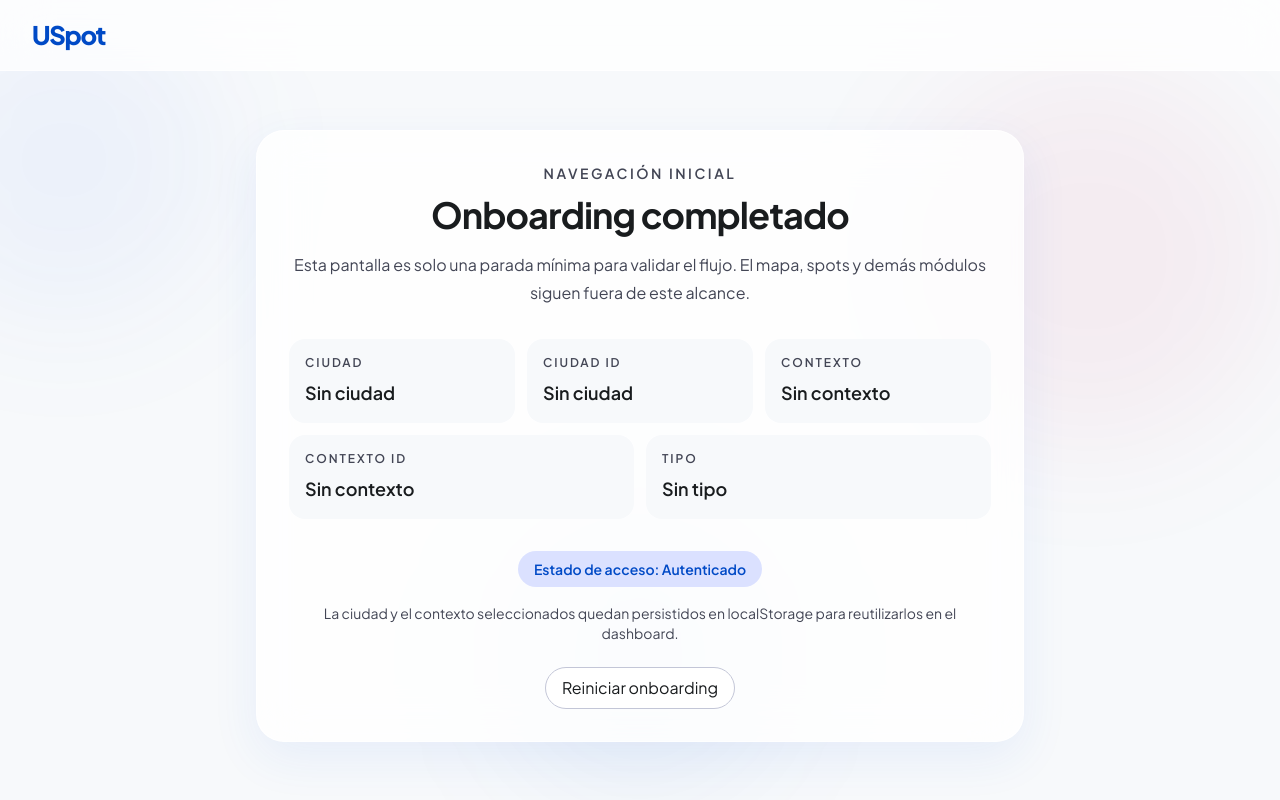
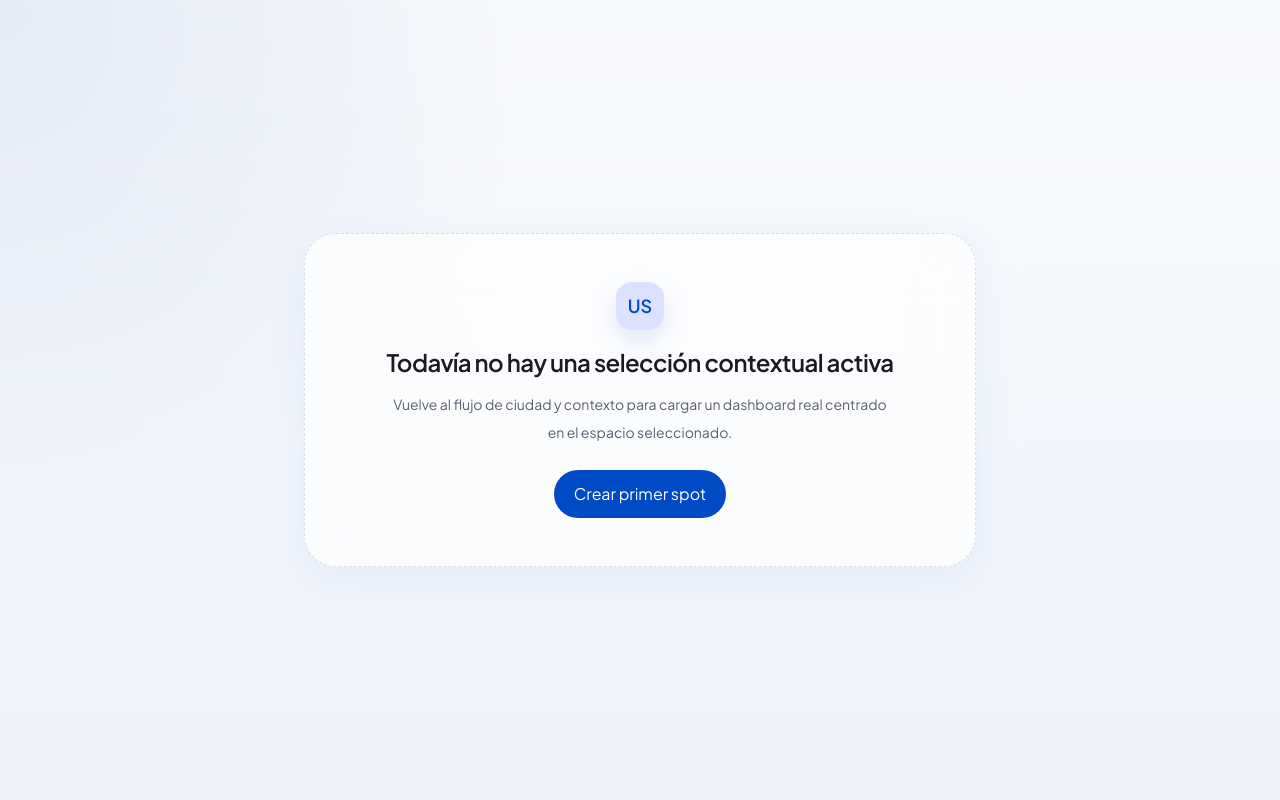
Before and after one commit to jesusdcantillo/uspot, a Next.js app in the folder frontend/: page /dashboard in a window 1280 px wide. Built offline with nearby package versions, Linux system fonts and the light colour scheme; no server answers.

Commit message:
Eliminar el componente `DashboardShell` del `DashboardPage` y ajustar la importación para simplificar la estructura del código.

```diff
--- a/frontend/app/dashboard/page.tsx
+++ b/frontend/app/dashboard/page.tsx
@@ -1,131 +1,12 @@
 "use client";
 
-import { Suspense, useMemo } from "react";
-import { useRouter } from "next/navigation";
-import {
-  OnboardingProvider,
-  useOnboarding,
-} from "@/components/onboarding/onboarding-provider";
-import { OnboardingLayout } from "@/components/onboarding/onboarding-layout";
-import { useSearchParams } from "next/navigation";
-
-function DashboardShell() {
-  const router = useRouter();
-  const searchParams = useSearchParams();
-  const { state } = useOnboarding();
-  const { clearOnboarding } = useOnboarding();
-
-  const mode =
-    searchParams.get("mode") ?? state.explorationMode ?? "authenticated";
-
-  const summary = useMemo(() => {
-    return {
-      cityId: state.selectedCityId ?? "Sin ciudad",
-      cityName: state.selectedCityName ?? "Sin ciudad",
-      contextId: state.selectedContextId ?? "Sin contexto",
-      contextName: state.selectedContextName ?? "Sin contexto",
-      contextType: state.selectedContextType ?? "Sin tipo",
-    };
-  }, [
-    state.selectedCityId,
-    state.selectedCityName,
-    state.selectedContextId,
-    state.selectedContextName,
-    state.selectedContextType,
-  ]);
-
-  return (
-    <OnboardingLayout>
-      <section className="mx-auto w-full max-w-3xl rounded-[1.75rem] border border-white/70 bg-white/80 p-8 text-center shadow-[0_16px_48px_rgba(37,99,235,0.08)] backdrop-blur-xl">
-        <p className="text-sm font-semibold uppercase tracking-[0.18em] text-[#434655]">
-          Navegación inicial
-        </p>
-        <h1 className="mt-3 text-4xl font-bold tracking-tight text-[#191c1e]">
-          Onboarding completado
-        </h1>
-        <p className="mt-4 text-base leading-7 text-[#434655]">
-          Esta pantalla es solo una parada mínima para validar el flujo. El
-          mapa, spots y demás módulos siguen fuera de este alcance.
-        </p>
-
-        <div className="mt-8 grid gap-3 text-left sm:grid-cols-3">
-          <div className="rounded-2xl bg-[#f7f9fb] p-4">
-            <p className="text-xs font-semibold uppercase tracking-[0.16em] text-[#434655]">
-              Ciudad
-            </p>
-            <p className="mt-2 text-lg font-semibold text-[#191c1e]">
-              {summary.cityName}
-            </p>
-          </div>
-          <div className="rounded-2xl bg-[#f7f9fb] p-4">
-            <p className="text-xs font-semibold uppercase tracking-[0.16em] text-[#434655]">
-              Ciudad ID
-            </p>
-            <p className="mt-2 text-lg font-semibold text-[#191c1e]">
-              {summary.cityId}
-            </p>
-          </div>
-          <div className="rounded-2xl bg-[#f7f9fb] p-4">
-            <p className="text-xs font-semibold uppercase tracking-[0.16em] text-[#434655]">
-              Contexto
-            </p>
-            <p className="mt-2 text-lg font-semibold text-[#191c1e]">
-              {summary.contextName}
-            </p>
-          </div>
-        </div>
-
-        <div className="mt-3 grid gap-3 text-left sm:grid-cols-2">
-          <div className="rounded-2xl bg-[#f7f9fb] p-4">
-            <p className="text-xs font-semibold uppercase tracking-[0.16em] text-[#434655]">
-              Contexto ID
-            </p>
-            <p className="mt-2 text-lg font-semibold text-[#191c1e]">
-              {summary.contextId}
-            </p>
-          </div>
-          <div className="rounded-2xl bg-[#f7f9fb] p-4">
-            <p className="text-xs font-semibold uppercase tracking-[0.16em] text-[#434655]">
-              Tipo
-            </p>
-            <p className="mt-2 text-lg font-semibold text-[#191c1e]">
-              {summary.contextType}
-            </p>
-          </div>
-        </div>
-
-        <div className="mt-8 inline-flex rounded-full bg-[#dbe1ff] px-4 py-2 text-sm font-semibold text-[#004ac6]">
-          Estado de acceso: {mode === "guest" ? "Invitado" : "Autenticado"}
-        </div>
-
-        <p className="mt-4 text-sm text-[#434655]">
-          La ciudad y el contexto seleccionados quedan persistidos en
-          localStorage para reutilizarlos en el dashboard.
-        </p>
-
-        <div className="mt-6 flex justify-center">
-          <button
-            type="button"
-            onClick={() => {
-              clearOnboarding();
-              router.replace("/");
-            }}
-            className="rounded-full border border-[#c3c6d7] bg-white px-4 py-2 text-sm font-semibold text-[#191c1e] transition hover:bg-[#f6f8ff]"
-          >
-            Reiniciar onboarding
-          </button>
-        </div>
-      </section>
-    </OnboardingLayout>
-  );
-}
+import { OnboardingProvider } from "@/components/onboarding/onboarding-provider";
+import { DashboardShell } from "@/components/dashboard/dashboard-shell";
 
 export default function DashboardPage() {
   return (
     <OnboardingProvider>
-      <Suspense fallback={null}>
-        <DashboardShell />
-      </Suspense>
+      <DashboardShell />
     </OnboardingProvider>
   );
 }
--- a/frontend/app/layout.tsx
+++ b/frontend/app/layout.tsx
@@ -1,5 +1,6 @@
 import type { Metadata } from "next";
 import { Plus_Jakarta_Sans } from "next/font/google";
+import "leaflet/dist/leaflet.css";
 import "./globals.css";
 
 const plusJakartaSans = Plus_Jakarta_Sans({
```
